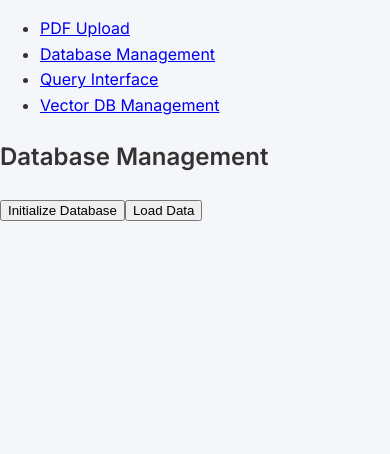
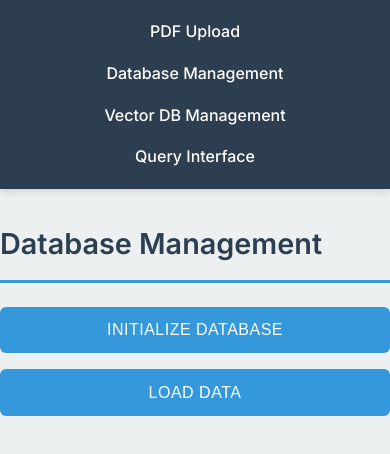
Before and after one commit to csingleton19/royalty-automation, a React (Create React App) app in the folder royalty-automation/frontend/client/: page /database in a window 390 px wide. Shown: the top 454 px of the page. Built offline with nearby package versions, Linux system fonts and the light colour scheme.

Commit message:
updating frontend

```diff
--- a/royalty-automation/frontend/client/src/App.css
+++ b/royalty-automation/frontend/client/src/App.css
@@ -1,4 +1,4 @@
-.App {
+/* .App {
   text-align: center;
 }
 
@@ -139,4 +139,193 @@ pre {
   margin: 0;
   white-space: pre-wrap;
   word-wrap: break-word;
+} */
+
+.App {
+  max-width: 1200px;
+  margin: 0 auto;
+  padding: 2rem;
+  text-align: center;
+  background-color: white;
+  border-radius: 12px;
+  box-shadow: 0 4px 6px rgba(0, 0, 0, 0.1);
 }
+
+.App-logo {
+  height: 40vmin;
+  pointer-events: none;
+}
+
+@media (prefers-reduced-motion: no-preference) {
+  .App-logo {
+    animation: App-logo-spin infinite 20s linear;
+  }
+}
+
+.App-header {
+  background-color: #282c34;
+  min-height: 100vh;
+  display: flex;
+  flex-direction: column;
+  align-items: center;
+  justify-content: center;
+  font-size: calc(10px + 2vmin);
+  color: white;
+}
+
+.App-link {
+  color: #61dafb;
+}
+
+@keyframes App-logo-spin {
+  from {
+    transform: rotate(0deg);
+  }
+  to {
+    transform: rotate(360deg);
+  }
+}
+
+nav {
+  background-color: #2c3e50;
+  padding: 1.2rem 0;
+  box-shadow: 0 2px 8px rgba(0,0,0,0.15);
+  margin-bottom: 2rem;
+}
+
+nav ul {
+  list-style: none;
+  display: flex;
+  justify-content: center;
+  gap: 2rem;
+  margin: 0;
+  padding: 0;
+}
+
+nav ul li a {
+  color: white;
+  text-decoration: none;
+  padding: 0.8rem 1.2rem;
+  border-radius: 6px;
+  transition: all 0.3s ease;
+  font-weight: 500;
+}
+
+nav ul li a:hover {
+  background-color: #34495e;
+  transform: translateY(-2px);
+}
+
+h2 {
+  color: #2c3e50;
+  margin-bottom: 1.5rem;
+  border-bottom: 3px solid #3498db;
+  padding-bottom: 0.8rem;
+  font-size: 1.8rem;
+}
+
+.button-container {
+  display: flex;
+  gap: 1rem;
+  justify-content: center;
+  margin: 1rem 0;
+}
+
+button {
+  background-color: #3498db;
+  color: white;
+  border: none;
+  padding: 0.9rem 1.8rem;
+  border-radius: 6px;
+  cursor: pointer;
+  transition: all 0.3s ease;
+  font-weight: 500;
+  font-size: 1rem;
+  text-transform: uppercase;
+  letter-spacing: 0.5px;
+}
+
+button:hover {
+  background-color: #2980b9;
+  transform: translateY(-2px);
+  box-shadow: 0 2px 4px rgba(0,0,0,0.2);
+}
+
+button:disabled {
+  background-color: #bdc3c7;
+  cursor: not-allowed;
+  transform: none;
+  box-shadow: none;
+}
+
+.query-container {
+  background-color: #f8f9fa;
+  padding: 2rem;
+  border-radius: 8px;
+  box-shadow: 0 2px 8px rgba(0,0,0,0.1);
+  margin-bottom: 2rem;
+}
+
+.result-container {
+  background-color: #fff;
+  padding: 1.5rem;
+  border-radius: 6px;
+  border: 2px solid #e0e0e0;
+  margin-top: 1.5rem;
+  overflow-x: auto;
+}
+
+pre {
+  margin: 0;
+  white-space: pre-wrap;
+  word-wrap: break-word;
+}
+
+textarea {
+  width: 100%;
+  padding: 1rem;
+  border: 2px solid #e0e0e0;
+  border-radius: 6px;
+  font-size: 1rem;
+  transition: border-color 0.3s ease;
+  background-color: #f8f9fa;
+}
+
+textarea:focus {
+  outline: none;
+  border-color: #3498db;
+  box-shadow: 0 0 0 3px rgba(52, 152, 219, 0.1);
+}
+
+.error-message {
+  color: #e74c3c;
+  background-color: #fde8e8;
+  padding: 1rem;
+  border-radius: 6px;
+  border-left: 4px solid #e74c3c;
+  margin: 1rem 0;
+}
+
+.loading-indicator {
+  color: #3498db;
+  text-align: center;
+  padding: 1rem;
+  font-weight: 500;
+}
+
+@media (max-width: 768px) {
+  nav ul {
+    flex-direction: column;
+    align-items: center;
+    gap: 1rem;
+  }
+
+  .button-container {
+    flex-direction: column;
+  }
+
+  .App {
+    padding: 1rem;
+    margin: 1rem;
+  }
+}
--- a/royalty-automation/frontend/client/src/App.tsx
+++ b/royalty-automation/frontend/client/src/App.tsx
@@ -6,6 +6,7 @@ import { DatabaseManager } from './components/DatabaseManager';
 import { QueryInterface } from './components/QueryInterface';
 import { VectorDBManager } from './components/VectorDBManager';
 import { Navigation } from './components/Navigation';
+import './App.css';
 
 function App() {
   return (
--- a/royalty-automation/frontend/client/src/components/Navigation.tsx
+++ b/royalty-automation/frontend/client/src/components/Navigation.tsx
@@ -8,8 +8,9 @@ export const Navigation: React.FC = () => {
       <ul>
         <li><Link to="/upload">PDF Upload</Link></li>
         <li><Link to="/database">Database Management</Link></li>
+        <li><Link to="/vector-db">Vector DB Management</Link></li>
         <li><Link to="/query">Query Interface</Link></li>
-        <li><Link to="/vector-db">Vector DB Management</Link></li>
+
       </ul>
     </nav>
   );
--- a/royalty-automation/frontend/client/src/index.css
+++ b/royalty-automation/frontend/client/src/index.css
@@ -14,9 +14,8 @@ body {
     sans-serif;
   -webkit-font-smoothing: antialiased;
   -moz-osx-font-smoothing: grayscale;
+  background-color: #ecf0f1;
   line-height: 1.6;
-  color: #333;
-  background-color: #f5f6fa;
 }
 
 code {
```
Also changed, not shown: 1 other file (tests, documents, lock files or other folders).
